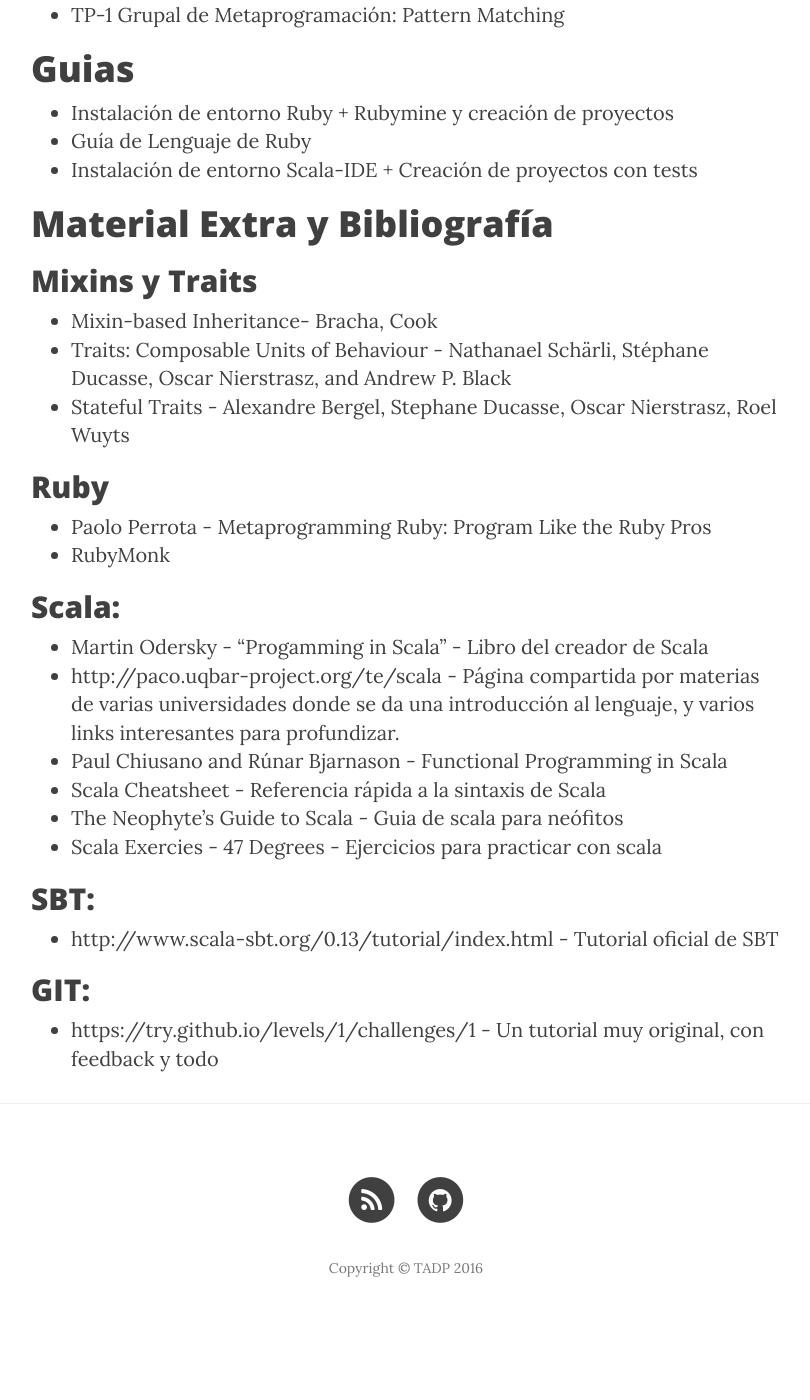
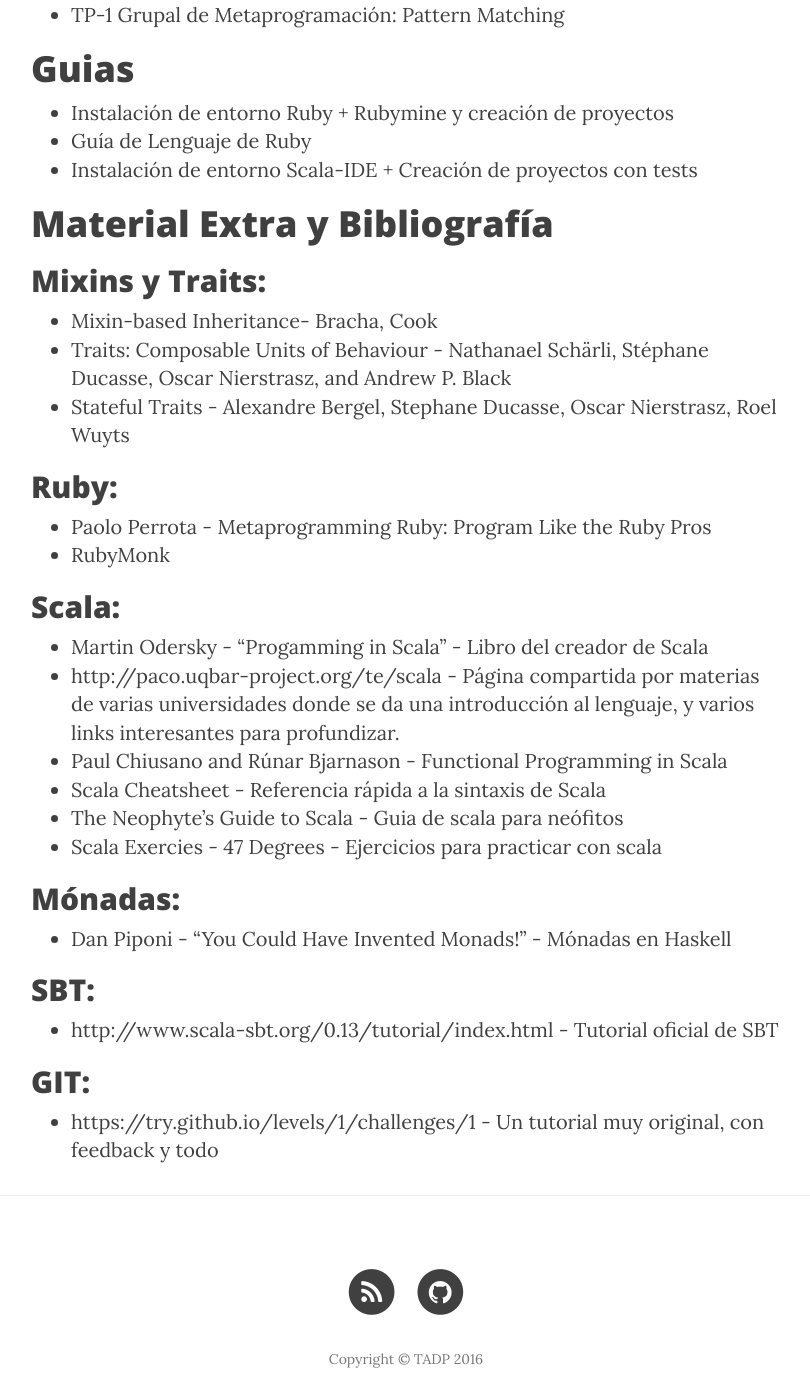
Before and after one commit to tadp-utn-frba/tadp-utn-frba.github.io, a Jekyll site: the page built from material.md, in a window 1280 px wide and 1400 px high, scrolled down 1039 px. Shown: the whole window, without its empty margins (234-1044 px from the left). Built offline with Jekyll 4.4.1, drawn with Linux system fonts in a browser that asks for light colours; nearby versions of some CDN libraries; before the commit the page ends 2383 px from its top, so only the background shows below that.

Commit message:
Adding reference to Haskell Monads examples.

```diff
--- a/material.md
+++ b/material.md
@@ -33,13 +33,13 @@
 
 # Material Extra y Bibliografía
 
-## Mixins y Traits
+## Mixins y Traits:
 
 - [Mixin-based Inheritance](http://www.bracha.org/oopsla90.pdf)- Bracha, Cook
 - [Traits: Composable Units of Behaviour](http://scg.unibe.ch/archive/papers/Scha03aTraits.pdf) - Nathanael Schärli, Stéphane Ducasse, Oscar Nierstrasz, and Andrew P. Black
 - [Stateful Traits](http://scg.unibe.ch/archive/papers/Berg07aStatefulTraits.pdf) - Alexandre Bergel, Stephane Ducasse, Oscar Nierstrasz, Roel Wuyts
 
-## Ruby
+## Ruby:
 
 - Paolo Perrota - [Metaprogramming Ruby: Program Like the Ruby Pros](https://pragprog.com/book/ppmetr/metaprogramming-ruby)
 - [RubyMonk](https://rubymonk.com/)
@@ -52,6 +52,9 @@
 - [The Neophyte's Guide to Scala](http://danielwestheide.com/scala/neophytes.html) - Guia de scala para neófitos
 - [Scala Exercies - 47 Degrees](http://scala-exercises.47deg.com/) - Ejercicios para practicar con scala
 
+## Mónadas:
+- [Dan Piponi - "You Could Have Invented Monads!"](http://blog.sigfpe.com/2006/08/you-could-have-invented-monads-and.html) - Mónadas en Haskell
+
 ## SBT:
 - [http://www.scala-sbt.org/0.13/tutorial/index.html](http://www.scala-sbt.org/0.13/tutorial/index.html) - Tutorial oficial de SBT
 
```
